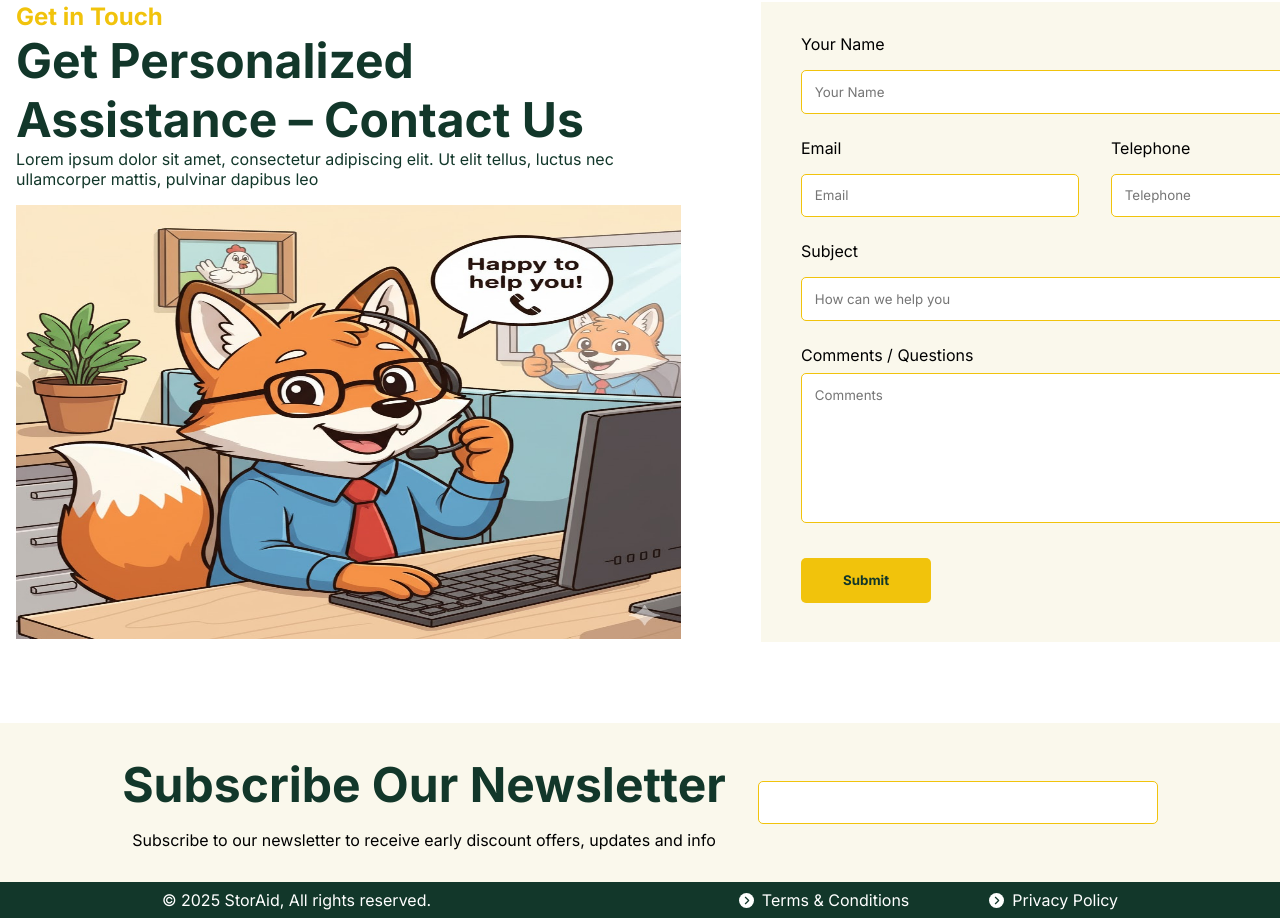
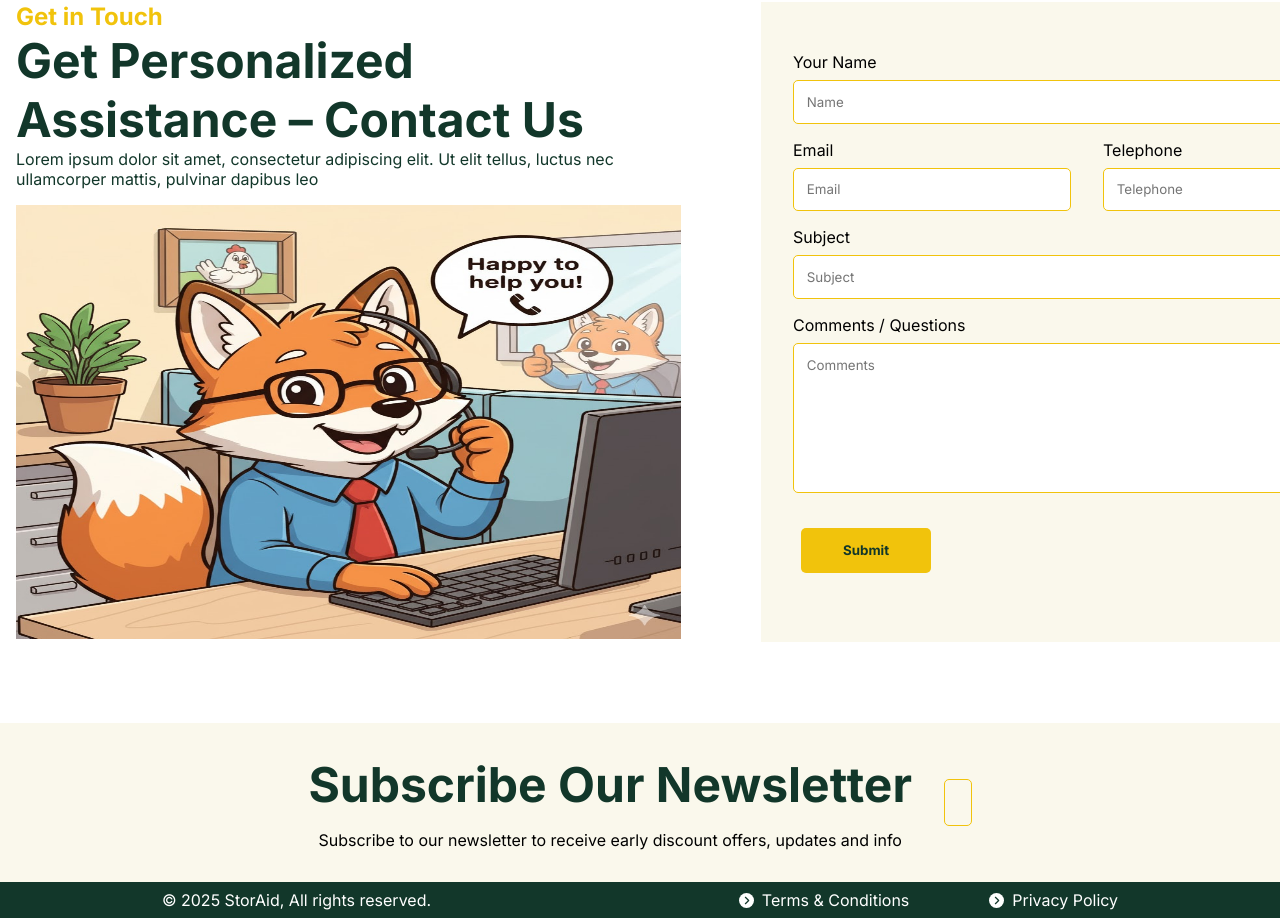
Before and after one commit to emillarsson99-m0wgli/StoraidStorageService, a React (Vite) app: page /ContactPage in a window 1280 px wide. Shown: the part 689-1607 px from the top of the page. Built offline with nearby package versions, Linux system fonts and the light colour scheme.

Commit message:
Redid contactform

```diff
--- a/src/Components/ContactForm.css
+++ b/src/Components/ContactForm.css
@@ -4,6 +4,7 @@
     height: 640px;
     display: flex;
     flex-direction: column;
+    justify-content: center;
     align-items: flex-start;
     padding: 2rem;
     gap: 1rem;
@@ -12,7 +13,7 @@
 .input-group {
     display: flex;
     flex-direction: column;
-    align-items: flex-start;
+    justify-content: center;
     width: 100%;
     gap: 0.5rem;
 }
@@ -20,7 +21,7 @@
 .contact-row-form {
     display: flex;
     flex-direction: row;
-    gap: 1rem;
+    gap: 2rem;
     width: 100%;
 }
 
@@ -28,10 +29,6 @@
     display: flex;
     flex-direction: column;
     gap: 0.5rem;
-}
-
-.input-group p {
-    margin-left: .5rem;
 }
 
 .contact-form {
@@ -61,13 +58,18 @@
     width: 590px;
 }
 
-#comments-or-questions {
-    width: 600px;
-    margin-left: .5rem;
+#comments {
+    width: 590px;
     border: 1px solid #F1C30C;
     border-radius: 5px;
     padding: .8rem;
-    width: 590px;
     height: 150px;
     resize: none;
 }
+
+.contact-input {
+  border: 1px solid #F1C30C;
+  border-radius: 5px;
+  padding: .8rem;
+  width: 400px;
+}
--- a/src/Components/ContactForm.jsx
+++ b/src/Components/ContactForm.jsx
@@ -1,45 +1,79 @@
 import InputForm from "./InputForm"
 import Button from "./Button"
+import { useState } from 'react'
+
 function ContactForm() {
+
+    const [contactData, setContactData] = useState({ name: '', email: '', telephone: '', subject: '', comment: '' });
+    const [contactErrors, setContactErrors] = useState({})
+
+    const validateNewsletter = () => {
+        const newContactErrors = {}
+            if (!/^[^\s@]+@[^\s@]+\.[^\s@]+$/.test(contactData.email)) { //regex är ai genererad
+                newContactErrors.email = "Please enter a valid emailadress."
+            }
+        setContactErrors(newContactErrors)
+        return Object.keys(newContactErrors).length === 0;
+    }
+
+    const handleInputChange = (e) => {
+        const { name, value } = e.target;
+        setContactData({ ...contactData, [name]: value });
+    }
+
+    const handleSubmit = async (e) => {
+        e.preventDefault();
+
+        if (validateNewsletter()) {
+            console.log('form valid')
+            fetch('https://win25-jsf-assignment.azurewebsites.net/api/subscribe', {method: 'post', headers: { 'content-type': 'application/json' }, body: JSON.stringify(contactData)})
+        }
+        else {
+            console.log('form invalid')
+        }
+    }
   return (
-    <div className="contact-form-container">
+
+
+    <form className="contact-form-container" onSubmit={handleSubmit} noValidate>
         <div className="input-group">
             <p>Your Name</p>
-            <InputForm Text="name" placeholder="Your Name" className="contact-form" name="name" id="name" />
+            <input className="contact-input" id="name"  type="text" name="name" placeholder="Name" value={contactData.name} onChange={handleInputChange} required />
+            {contactErrors.name && <span className="contact-error">{contactErrors.name}</span>}
         </div>
 
         <div className="input-group">
             <div className="contact-row-form">
                 <div className="contact-row">
                     <p>Email</p>
-                    <InputForm Text="email" placeholder="Email" className="contact-form" name="email" id="email" />
+                    <input className="contact-input" id="email"  type="text" name="email" placeholder="Email" value={contactData.email} onChange={handleInputChange} required />
+                    {contactErrors.email && <span className="contact-error">{contactErrors.email}</span>}
                 </div>
 
                 <div className="contact-row">
                     <p>Telephone</p>
-                    <InputForm Text="telephone" placeholder="Telephone" className="contact-form" name="telephone" id="telephone" />
+                    <input className="contact-input" id="telephone"  type="text" name="telephone" placeholder="Telephone" value={contactData.telephone} onChange={handleInputChange}/>
+                    {contactErrors.telephone && <span className="contact-error">{contactErrors.telephone}</span>}
                 </div>
             </div>
         </div>
 
-        {/* <div className="input-group">
-            <p>Telephone</p>
-            <InputForm Text="telephone" placeholder="Telephone" className="contact-form" name="telephone" />
-        </div> */}
+
 
         <div className="input-group">
             <p>Subject</p>
-            <InputForm Text="subject" placeholder="How can we help you" className="contact-form" name="subject" id="subject" />
+            <input className="contact-input" id="subject"  type="text" name="subject" placeholder="Subject" value={contactData.subject} onChange={handleInputChange} required />
+            {contactErrors.subject && <span className="contact-error">{contactErrors.subject}</span>}
         </div>
 
         <div className="input-group">
             <p>Comments / Questions</p>
-            <textarea name="commentOrQuestion" placeholder="Comments" id="comments-or-questions"></textarea>
+            <textarea className="contact-input" name="comment" placeholder="Comments" id="comments"></textarea>
         </div>
         <div className="form-button">
             <Button Text="Submit" className="form-btn"/>
         </div>
-    </div>
+    </form>
   )
 }
 
--- a/src/Components/InputForm.jsx
+++ b/src/Components/InputForm.jsx
@@ -3,13 +3,13 @@ function InputForm({ Text, shownText, placeholder, name, labelclassName, inputcl
 
     <div className={`input-form ${className}`}>
 
-      <form action="POST">
+      <div className="input-container">
         <label className={`label ${labelclassName}`}  htmlFor={Text} name={labelName} > {shownText}
 
-          <input className={`input ${inputclassName}`} type="text" placeholder={placeholder} name={inputName} id={id} />
+          <span className={`input ${inputclassName}`} type="text" placeholder={placeholder} name={inputName} id={id} />
 
         </label>
-      </form>
+      </div>
 
     </div>
 
```
